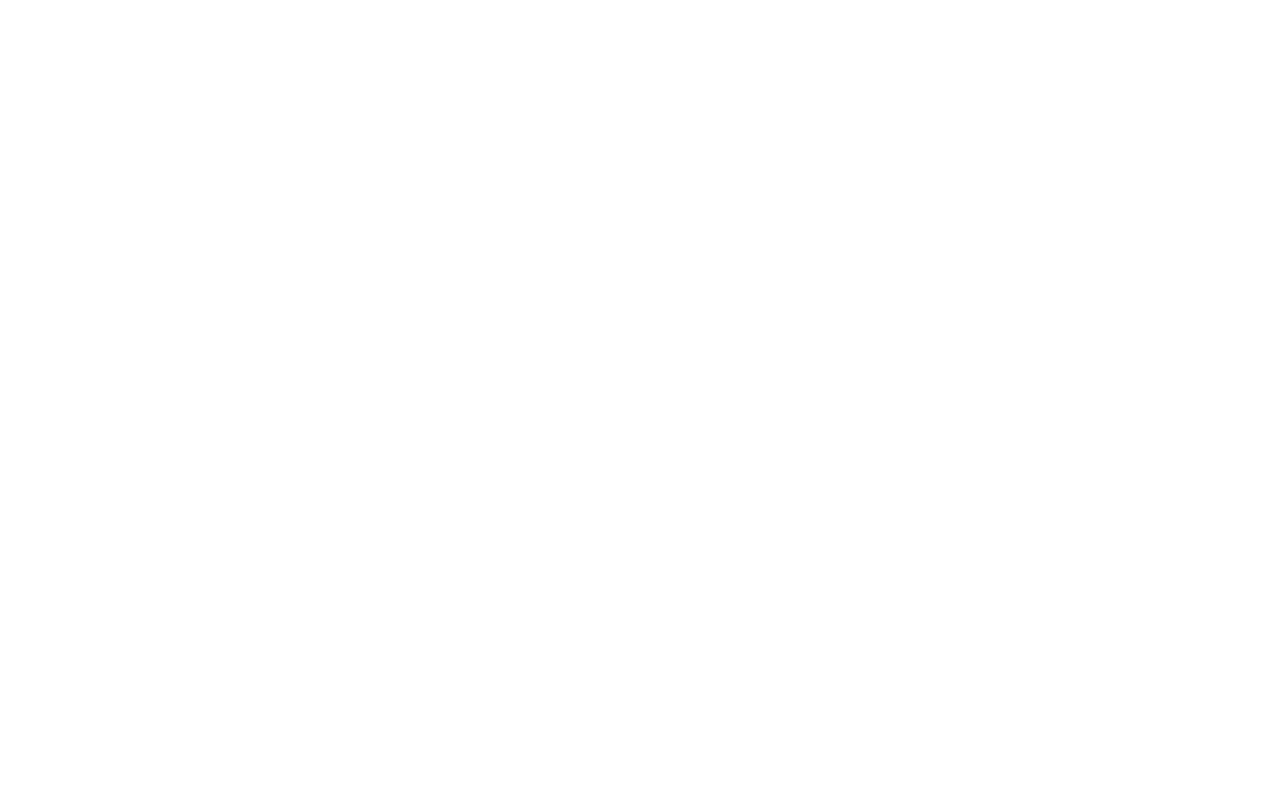
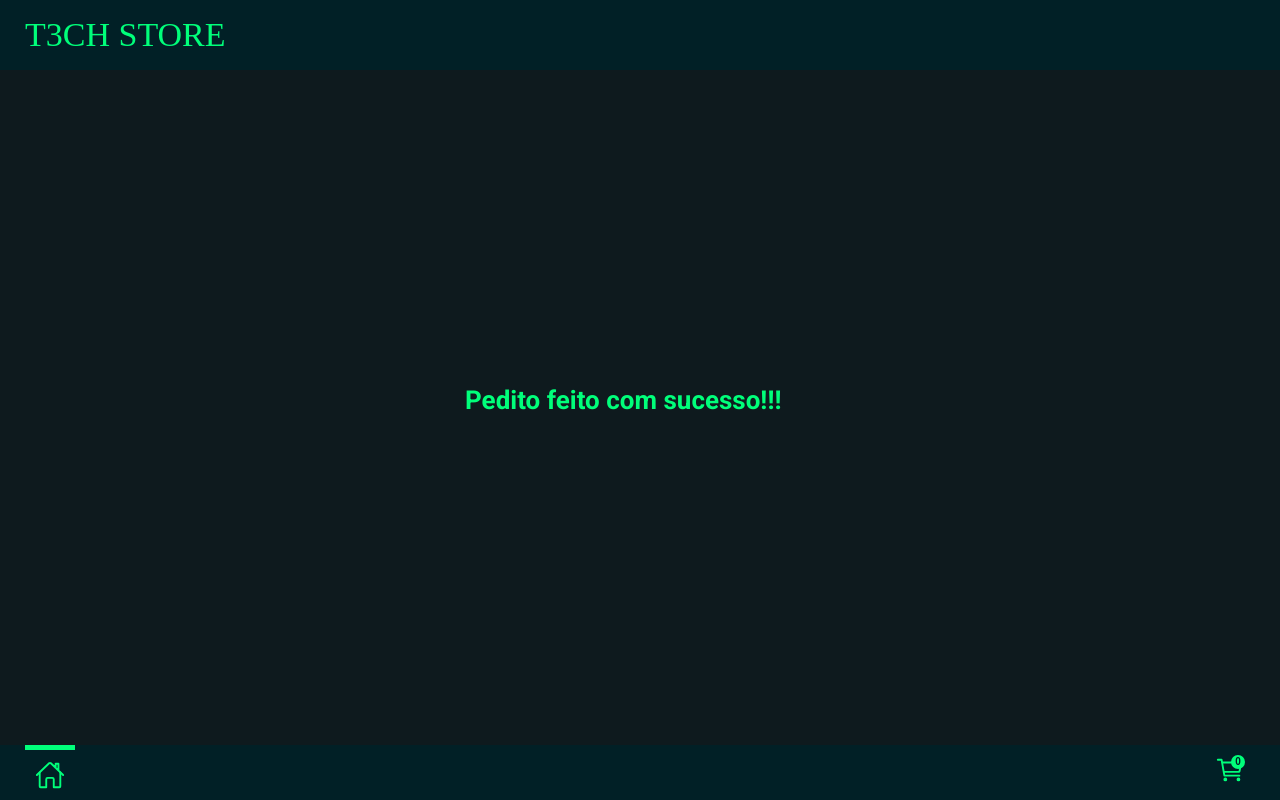
Before and after one commit to bartolomeusantos072/projeto14-t3ch-store-front, a React (Create React App) app: page /order-finalization in a window 1280 px wide. Before the commit this address had no page. Built offline with nearby package versions, Linux system fonts and the light colour scheme; a web font is replaced by a local one.

Commit message:
order finalization

```diff
--- a/src/components/App.js
+++ b/src/components/App.js
@@ -9,6 +9,7 @@ import Register from './pages/register';
 import IdContext from '../contexts/IdContext';
 import CartContext from '../contexts/cartContext';
 import Cart from './Cart';
+import FinalizationPage from './FinalizationPage';
 
 
 export default function App() {
@@ -30,12 +31,13 @@ export default function App() {
                                 <Route path="/register" element={<Register />} />
                                 <Route path='/home' element={ <HomeProducts /> } />
                                 <Route path='product/:productId' element={ <ProductPreview /> } />
-                                <Route path='/cart' element={ <Cart />} />
+                                <Route path='/cart' element={ <Cart /> } />
+                                <Route path='/order-finalization' element={ <FinalizationPage /> } />
                             </Routes>
                         </BrowserRouter>
                     </CartContext.Provider>
                 </IdContext.Provider>
             </TokenContext.Provider>
         </>
-    )
+    );
 };
--- a/src/components/Cart.js
+++ b/src/components/Cart.js
@@ -7,9 +7,11 @@ import axios from "axios"
 import TokenContext from "../contexts/TokenContext"
 import Button from "./shared/Button"
 import styled from "styled-components"
+import { useNavigate } from 'react-router-dom';
 
 export default function Cart () {
 
+    const navigate = useNavigate();
     const [cartProducts, setCartProducts] = useState([]);
     const { token } = useContext(TokenContext);
 
@@ -26,16 +28,16 @@ export default function Cart () {
         return total
     };
 
+    const header = {
+        headers: {
+            Authorization: `Bearer ${token}`
+        }
+    };
+
     useEffect( () => {
 
         const API_URL = 'https://t3ch-store.herokuapp.com';
         const ROUTE = '/cart';
-
-        const header = {
-            headers: {
-                Authorization: `Bearer ${token}`
-            }
-        };
 
         const promise = axios.get(`${API_URL}${ROUTE}`, header);
         promise.then( response => {
@@ -43,6 +45,18 @@ export default function Cart () {
         });
 
     }, []);
+
+    function finalizeOrder () {
+
+        const API_URI = 'https://t3ch-store.herokuapp.com';
+        const ROUTE = '/cart';
+
+        const promise = axios.delete(`${API_URI}${ROUTE}`, header);
+
+        promise.then( () => {
+            navigate('/order-finalization');
+        });
+    };
 
     return (
         <>
@@ -59,7 +73,7 @@ export default function Cart () {
                 ))}
                 <PlaceOrder>
                     <SubTotal>Subtotal: R$ {cartProducts.length ? `${calcTotalPrice ()},00` : 0}</SubTotal>
-                    <Button>Finalizar pedido</Button>
+                    <Button onClick={finalizeOrder} >Finalizar pedido</Button>
                 </PlaceOrder>
             </StyledMain>
             <MenuFooter />
--- /dev/null
+++ b/src/components/FinalizationPage.js
@@ -0,0 +1,32 @@
+import Header from "./shared/Header";
+import Main from "./shared/Main";
+import MenuFooter from "./shared/MenuFooter";
+import styled from "styled-components";
+
+export default function FinalizationPage () {
+
+    return (
+        <>
+            <Header />
+            <StyledMain>
+                <Message>Pedito feito com sucesso!!!</Message>
+            </StyledMain>
+            <MenuFooter />
+        </>
+    )
+};
+
+const Message = styled.div`
+    width: 350px;
+
+    font-family: 'Roboto';
+    font-size: 26px;
+    font-weight: bold;
+    color: #00FF7A;
+`;
+
+const StyledMain = styled(Main)`
+    display: flex;
+    justify-content: center;
+    align-items: center;
+`;
```
